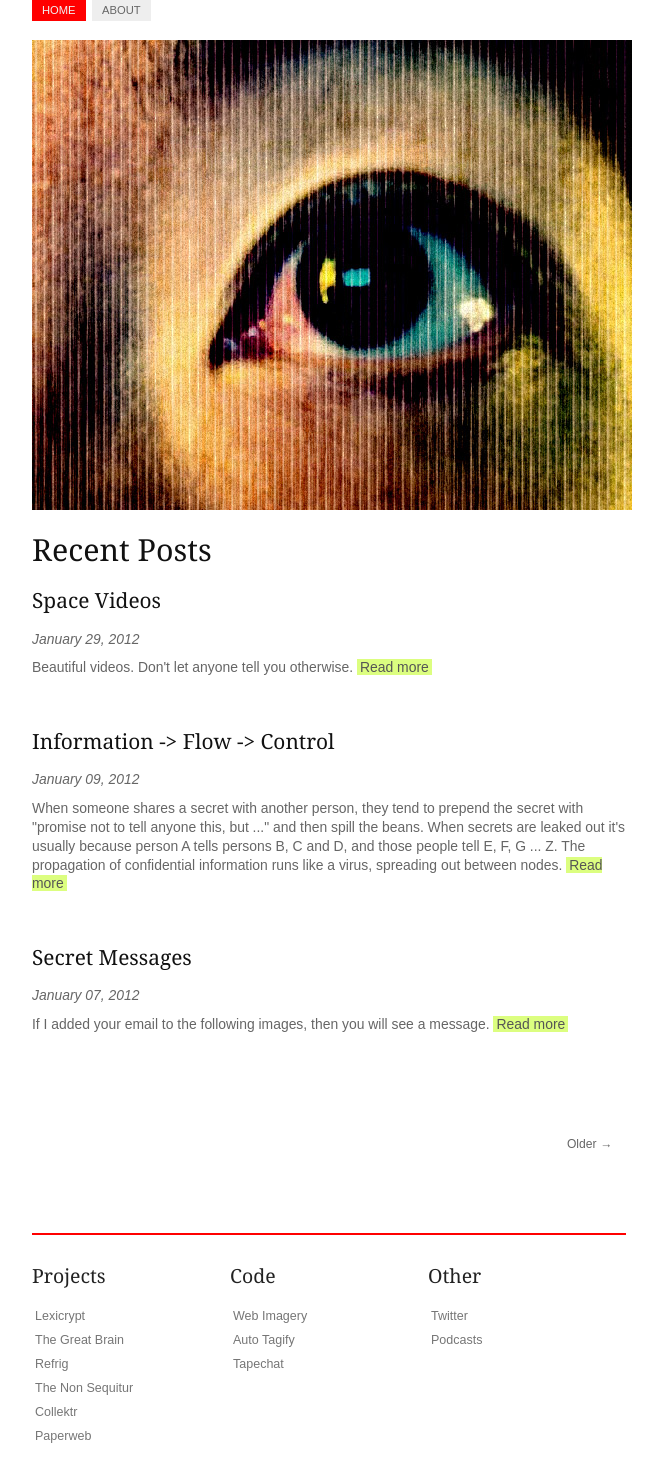
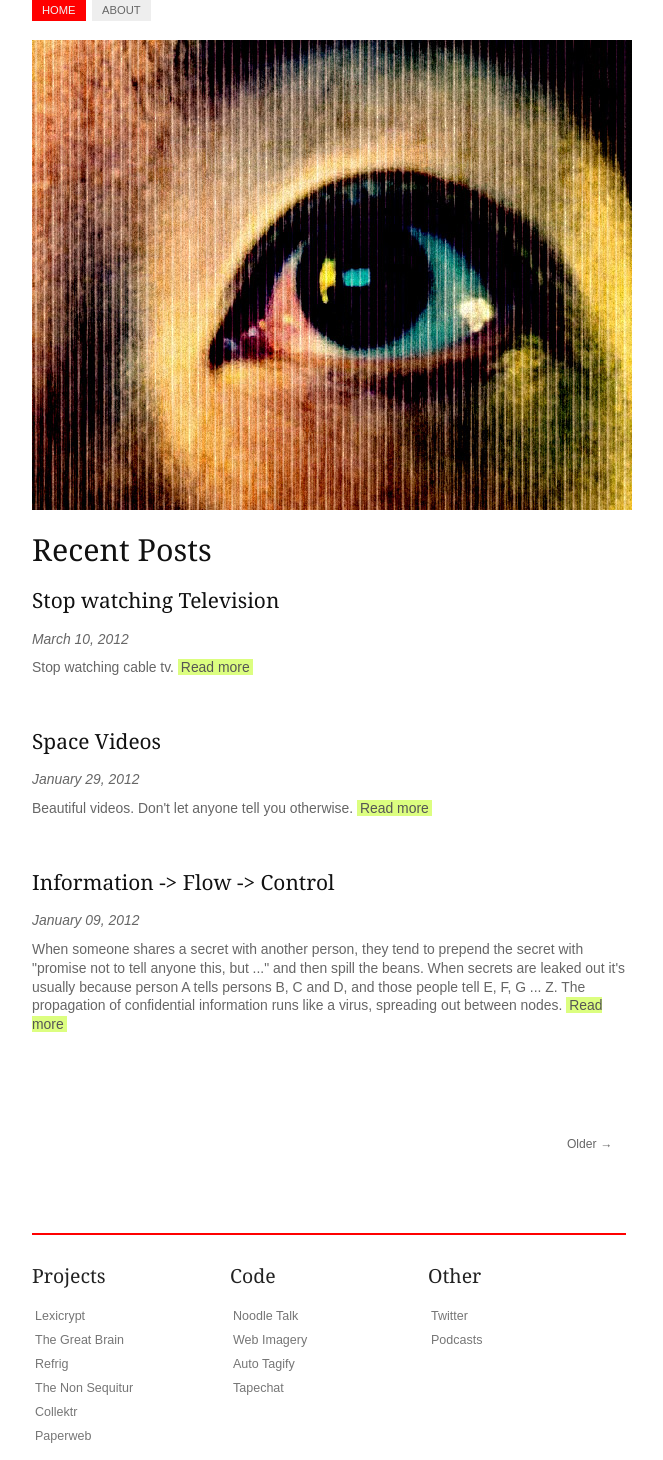
Before and after one commit to secretrobotron/ednapiranha.github.com, a Jekyll site: the page built from index.html, in a window 1280 px wide. Shown: the whole page, without its empty margins (308-971 px from the left). Built offline with Jekyll 4.4.1, drawn with Linux system fonts in a browser that asks for light colours; the list of posts is cut into pages by our own code; some of the changed lines change nothing that is shown.

Commit message:
new blog post

```diff
--- a/_includes/footer.html
+++ b/_includes/footer.html
@@ -13,6 +13,7 @@
         </ul>
         <ul>
           <li><h2>Code</h2></li>
+          <li><a href="https://github.com/ednapiranha/noodletalk">Noodle Talk</a></li>
           <li><a href="https://github.com/ednapiranha/web_imagery">Web Imagery</a></li>
           <li><a href="https://github.com/ednapiranha/auto-tagify">Auto Tagify</a></li>
           <li><a href="https://github.com/ednapiranha/tapechat">Tapechat</a></li>
--- /dev/null
+++ b/_posts/2012/2012-03-10-stop-watching-television.mdown
@@ -0,0 +1,20 @@
+---
+title: "Stop watching Television"
+layout: default
+categories: creating, experiments
+summary: "Stop watching cable tv."
+---
+
+Stop watching cable tv.
+
+Stop letting commercials about pop tarts eat your brain until you are a borderline zombie.
+
+Go build things. Take risks. Make stuff even if everyone else already made a version of it.
+
+Stop being afraid and/or lazy and making excuses. Stop being afraid to fail.
+
+You're going to fail. And you're going to fail most of your life. Deal with it and learn from it.
+
+Get shit done.
+
+<img src="/images/television.jpg" width="100%">
```
Also changed, not shown: images/television.jpg (added).
